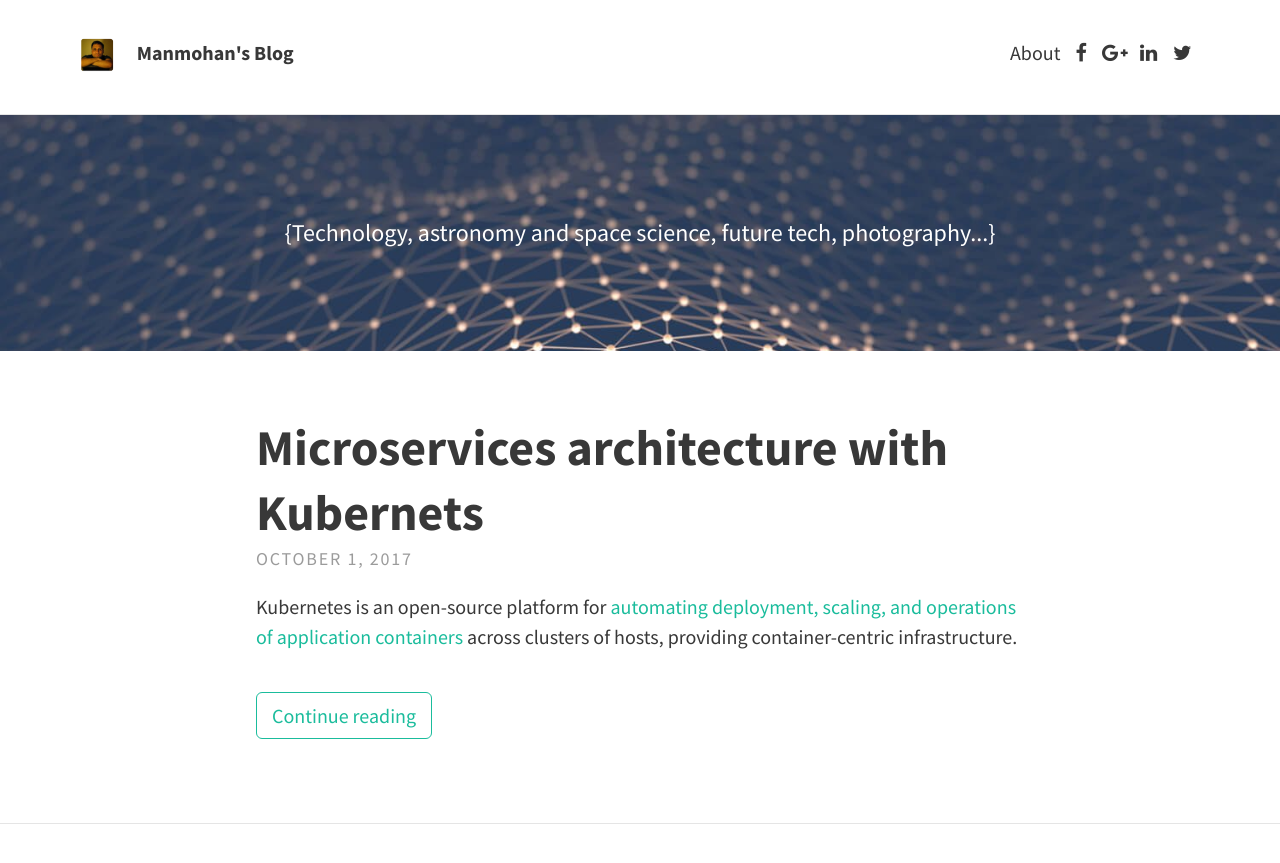
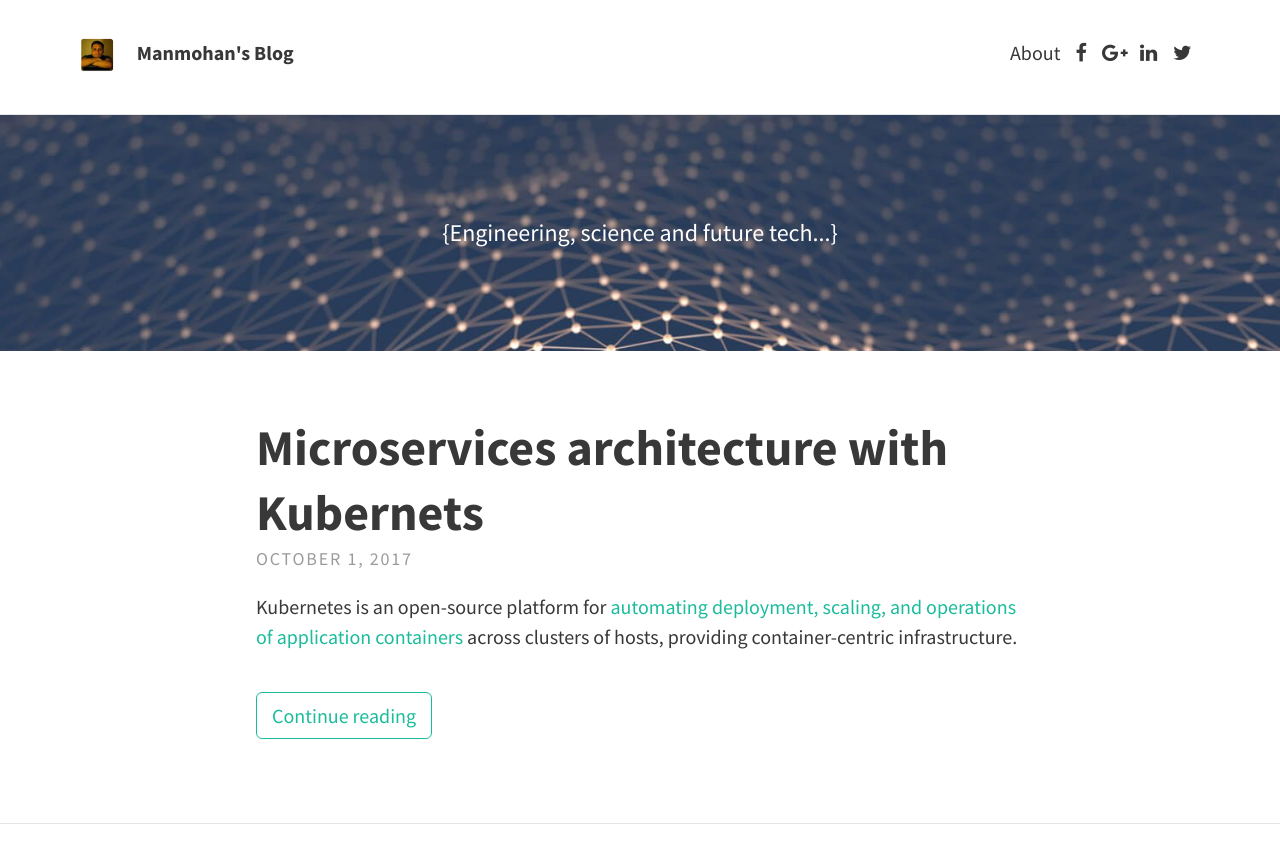
Before and after one commit to manmohanp/manmohanp.github.io, a Jekyll site: the page built from index.html, in a window 1280 px wide and 900 px high. Shown: the top 863 px of the window. Built offline with Jekyll 4.4.1, drawn with Linux system fonts in a browser that asks for light colours; nearby versions of some CDN libraries; the list of posts is cut into pages by our own code.

Commit message:
updated title

```diff
--- a/_config.yml
+++ b/_config.yml
@@ -9,11 +9,11 @@ theme_settings:
   avatar: assets/img/me.png
   favicon: assets/favicon.ico
   gravatar: # Email MD5 hash
-  description: "On technology, astronomy and space science, future tech, photography..." # used by search engines
+  description: "Engineering, science and future tech..." # used by search engines
 
   # Header and footer text
   header_text: >
-     <p><br/>{Technology, astronomy and space science, future tech, photography...}<br/><br/></p>
+     <p><br/>{Engineering, science and future tech...}<br/><br/></p>
   header_text_feature_image: assets/img/neural-network-banner.jpg
   footer_text: >
    All content Copyright &copy; 2017.
```
